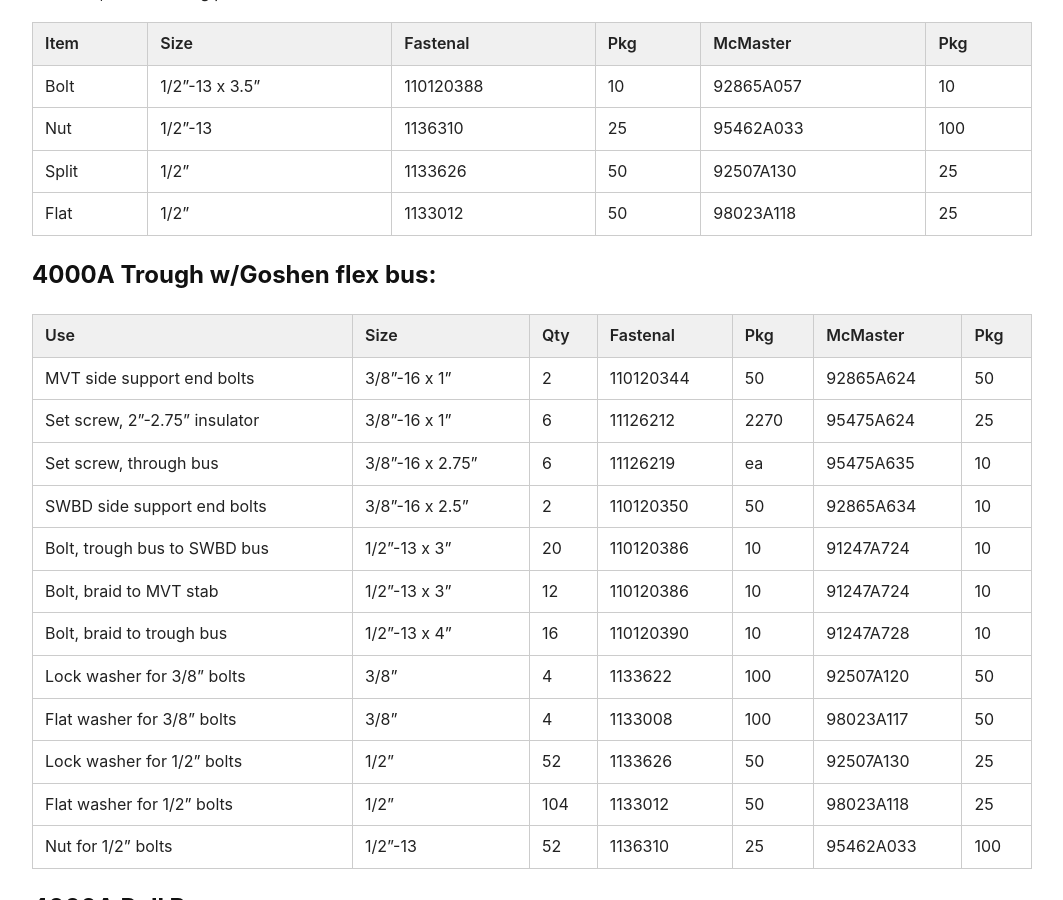
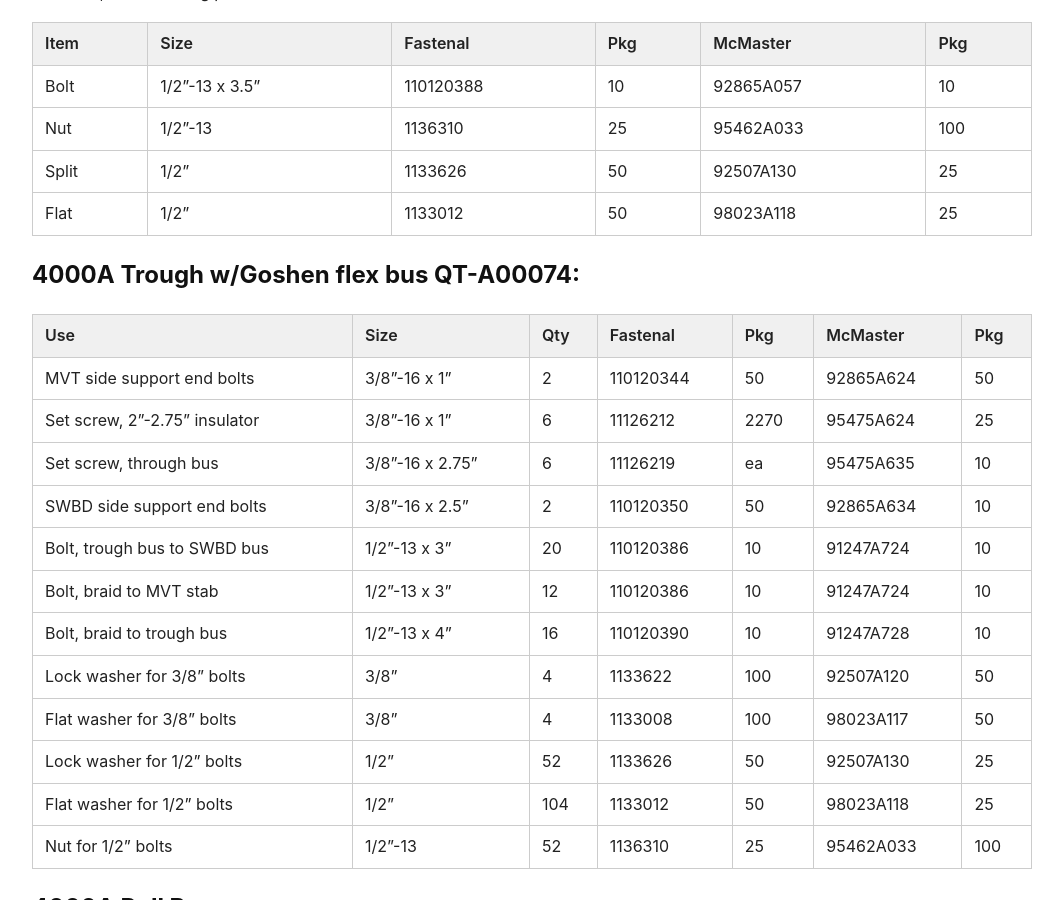
Before and after one commit to epecsupport/Service, a Jekyll site: the page built from hardware.md, in a window 1280 px wide and 900 px high, scrolled down 637 px. Shown: the whole window, without its empty margins (108-1171 px from the left). Built offline with Jekyll 4.4.1, drawn with Linux system fonts in a browser that asks for light colours; some of the changed text lies outside the part shown.

Commit message:
Added Goshen Kit numbers that correspond to flexi bus hardware kits.

```diff
--- a/hardware.md
+++ b/hardware.md
@@ -30,7 +30,7 @@ Line side, cable landing points:
 | Split | 1/2"           | 1133626   | 50  | 92507A130 | 25  |
 | Flat  | 1/2"           | 1133012   | 50  | 98023A118 | 25  |
 
-## 4000A Trough w/Goshen flex bus:
+## 4000A Trough w/Goshen flex bus QT-A00074:
 
 | Use                           | Size            | Qty | Fastenal  | Pkg  | McMaster  | Pkg |
 |-------------------------------|-----------------|-----|-----------|------|-----------|-----|
@@ -77,7 +77,7 @@ Load side, Eriflex braid to phase bar:
 | Split | 3/8"            | 1133622   | 100 | 92507A120 | 50  |
 | Flat  | 3/8"            | 1133008   | 100 | 98023A117 | 50  |
 
-## 3000A Trough w/Goshen flex bus:
+## 3000A Trough w/Goshen flex bus QT-A00076:
 
 | Use                          | Size            | Qty | Fastenal  | Pkg  | McMaster  | Pkg |
 |------------------------------|-----------------|-----|-----------|------|-----------|-----|
```
